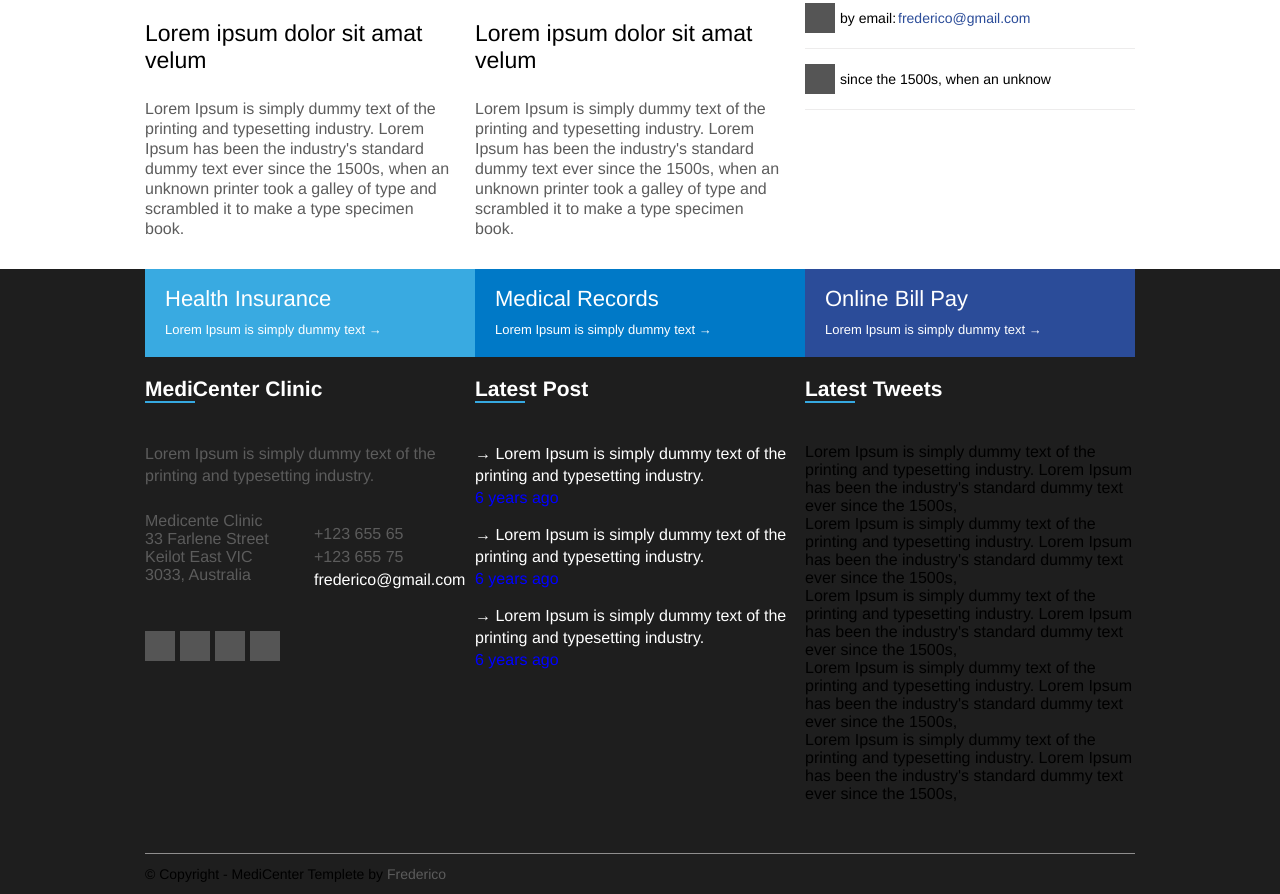
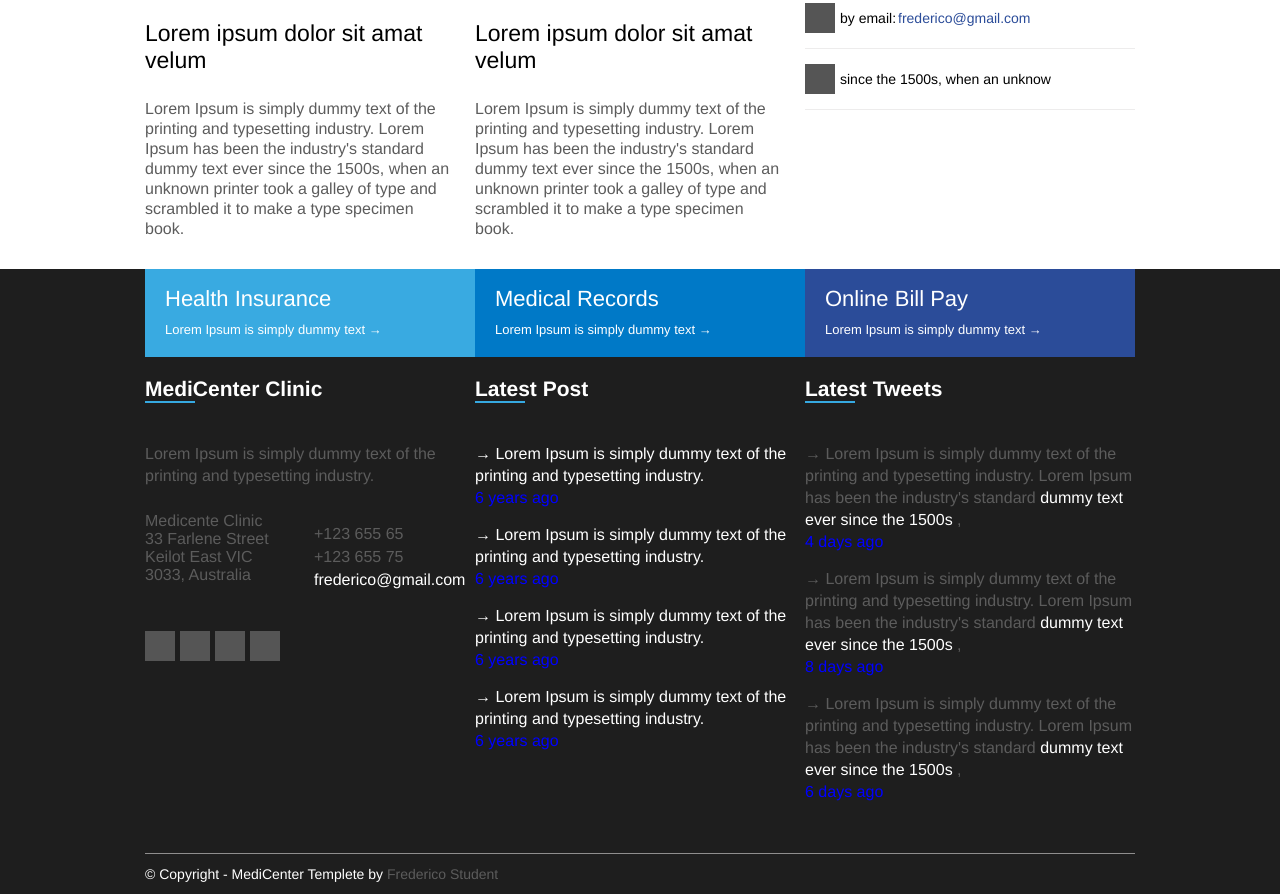
Before and after one commit to fredericoespeschit/layout-flexbox, a plain HTML site: page index.html in a window 1280 px wide. Shown: the part 1668-2562 px from the top of the page. Drawn offline with Linux system fonts and the light colour scheme; files that its build step writes are made by us from their sources; files whose address does not match are found by name.

Commit message:
Completo

```diff
--- a/assets/css/style.css
+++ b/assets/css/style.css
@@ -328,18 +328,7 @@ footer .widget-text {
 .banner-text {
     font-size: 13px;
 }
-.footer-copy {
-    border-top: 1px solid #8f8e8e;
-    line-height: 40px;
-    height: 40px;
-    margin-top: 30px;
-    font-size: 14px;
-}
 
-.footer-copy a {
-    text-decoration: none;
-    color: #5c5c5c;
-}
 
 .widget-boby {
     margin-top: 40px;
@@ -427,3 +416,36 @@ footer .widget-text {
     text-decoration: none;
     color: blue;
 }
+
+.latest-tweets {
+
+    line-height: 22px;
+    color: #5c5c5c;
+    margin-bottom: 15px;
+}
+
+.latest-tweets a {
+    text-decoration: none;
+    color: #FFF;
+}
+
+.latest-tweets span a{
+
+    color: blue;
+    text-decoration: none;
+}
+
+
+.footer-copy {
+    border-top: 1px solid #8f8e8e;
+    line-height: 40px;
+    height: 40px;
+    margin-top: 30px;
+    font-size: 14px;
+    color: #FFF;
+}
+
+.footer-copy a {
+    text-decoration: none;
+    color: #5c5c5c;
+}
--- a/index.html
+++ b/index.html
@@ -320,6 +320,11 @@
                         →  Lorem Ipsum is simply dummy text of the printing and typesetting industry. <br>
                         <a href="">6 years ago</a>
                         </div>
+
+                        <div class="latest-post">
+                           →  Lorem Ipsum is simply dummy text of the printing and typesetting industry. <br>
+                           <a href="">6 years ago</a>
+                           </div>
                      </div>
                   </div>
 
@@ -335,19 +340,19 @@
                      </div>
                      <div class="widget-boby">
                         <div class="latest-tweets">
-                           Lorem Ipsum is simply dummy text of the printing and typesetting industry. Lorem Ipsum has been the industry's standard dummy text ever since the 1500s,
+                           → Lorem Ipsum is simply dummy text of the printing and typesetting industry. Lorem Ipsum has been the industry's standard <a href="">dummy text ever since the 1500s </a> ,
+                           <br>
+                           <span><a href="">4 days ago</a></span>
                         </div>
                         <div class="latest-tweets">
-                           Lorem Ipsum is simply dummy text of the printing and typesetting industry. Lorem Ipsum has been the industry's standard dummy text ever since the 1500s,
+                           → Lorem Ipsum is simply dummy text of the printing and typesetting industry. Lorem Ipsum has been the industry's standard <a href="">dummy text ever since the 1500s </a> ,
+                           <br>
+                           <span><a href="">8 days ago</a></span>
                         </div>
                         <div class="latest-tweets">
-                           Lorem Ipsum is simply dummy text of the printing and typesetting industry. Lorem Ipsum has been the industry's standard dummy text ever since the 1500s,
-                        </div>
-                        <div class="latest-tweets">
-                           Lorem Ipsum is simply dummy text of the printing and typesetting industry. Lorem Ipsum has been the industry's standard dummy text ever since the 1500s,
-                        </div>
-                        <div class="latest-tweets">
-                           Lorem Ipsum is simply dummy text of the printing and typesetting industry. Lorem Ipsum has been the industry's standard dummy text ever since the 1500s,
+                           → Lorem Ipsum is simply dummy text of the printing and typesetting industry. Lorem Ipsum has been the industry's standard <a href="">dummy text ever since the 1500s </a> ,
+                           <br>
+                           <span><a href="">6 days ago</a></span>
                         </div>
                      </div>
                   </div>
@@ -357,7 +362,7 @@
          </div>
 
          <div class="footer-copy">
-            © Copyright - MediCenter Templete by <a href="https://github.com/fredericoespeschit">Frederico</a>
+            © Copyright - MediCenter Templete by <a href="https://github.com/fredericoespeschit">Frederico Student</a>
          </div>
       </footer>
    </body>
```
